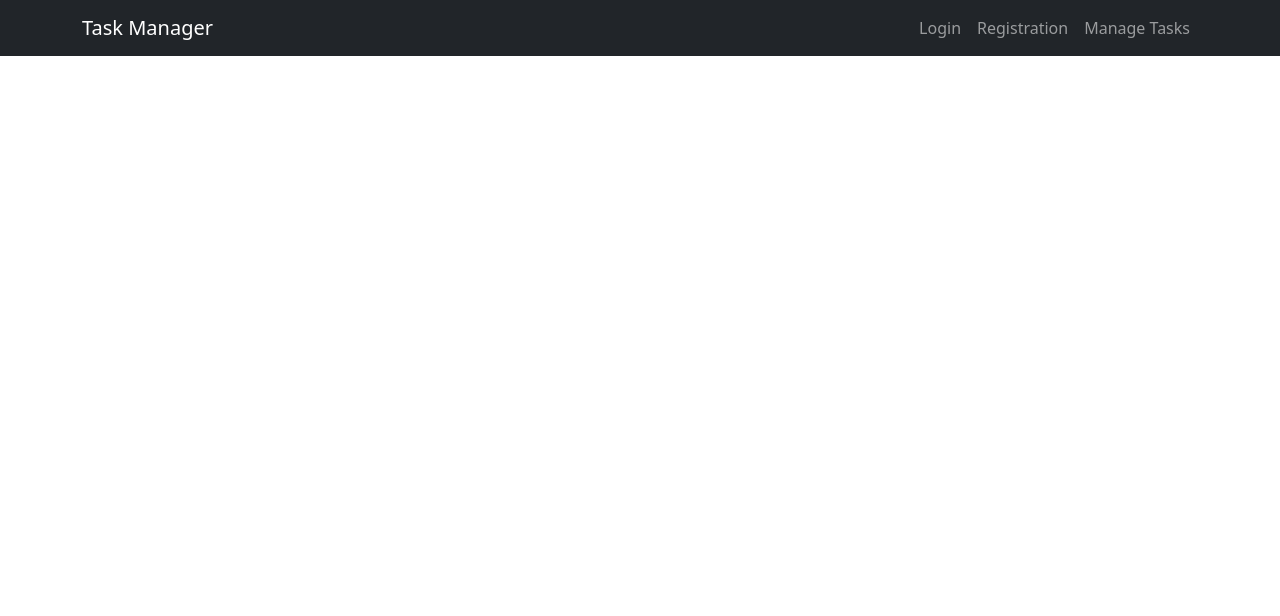
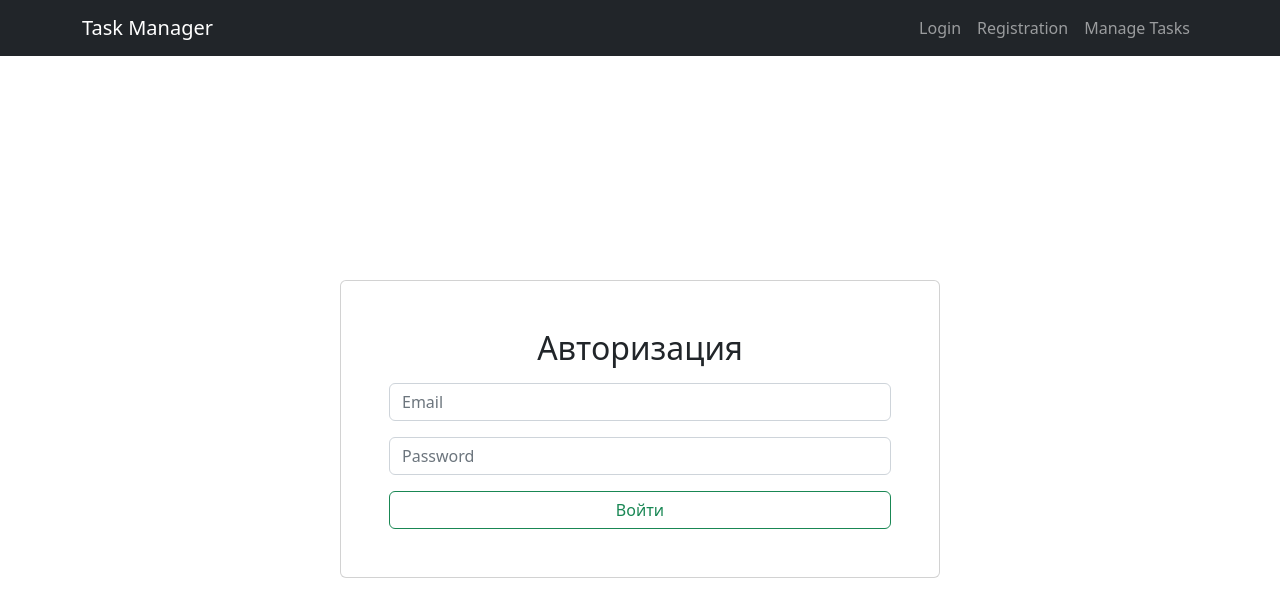
Before and after one commit to Stalbar/Task-manager, a React (Create React App) app in the folder client/: page /auth in a window 1280 px wide. Shown: the top 616 px of the page. Built offline with nearby package versions, Linux system fonts and the light colour scheme.

Commit message:
add auth page

```diff
--- a/client/src/App.js
+++ b/client/src/App.js
@@ -1,6 +1,7 @@
 import NavBar from "./components/NavBar";
 import { Switch, Route } from 'react-router-dom';
 import TaskManager from "./pages/TaskManager";
+import Auth from "./pages/Auth";
 
 function App() {
 
@@ -9,6 +10,7 @@
       <NavBar />
       <Switch>
         <Route exact path="/" component={TaskManager}/>
+        <Route path='/auth' component={Auth}/>
       </Switch>
     </div>
 
--- /dev/null
+++ b/client/src/pages/Auth.js
@@ -0,0 +1,36 @@
+import React from 'react'
+import { Button, Card, Container, Form } from 'react-bootstrap'
+
+const Auth = () => {
+  return (
+    <Container
+      className='d-flex justify-content-center align-items-center'
+      style={{ height: window.innerHeight - 54 }}
+    >
+      <Card style={{ width: 600 }} className="p-5">
+        <h2 className="m-auto">Авторизация</h2>
+        <Form className='d-flex flex-column'>
+          <Form.Control
+            className="mt-3"
+            placeholder="Email"
+            type='text'
+          />
+          <Form.Control
+            className='mt-3'
+            placeholder='Password'
+            type='password'
+          />
+          <Button
+            variant={"outline-success"}
+            className='mt-3'
+            type='submit'
+          >
+            Войти
+          </Button>
+        </Form>
+      </Card>
+    </Container>
+  )
+}
+
+export default Auth
```
